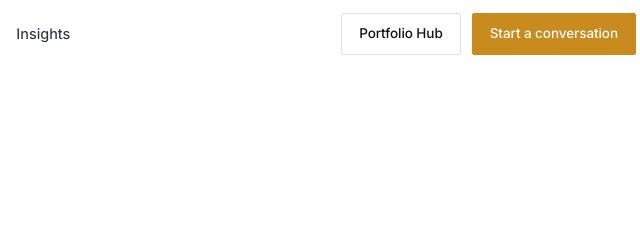
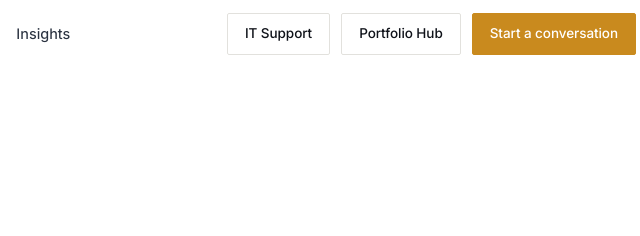
Before and after one commit to shawkyard/raidius-it-solon-software-group-mock-website, a website: page careers.html in a window 1280 px wide. Shown: the top 236 px of the page, 548-1188 px from the left. Drawn offline with Linux system fonts and the light colour scheme.

Commit message:
Support portal — part 4 of 8

```diff
--- a/careers.html
+++ b/careers.html
@@ -34,6 +34,7 @@
       <a href="insights.html">Insights</a>
     </div>
     <div class="nav-right">
+      <a class="btn btn-ghost btn-sm" href="support.html">IT Support</a>
       <a class="btn btn-ghost btn-sm" href="hub.html">Portfolio Hub</a>
       <a class="btn btn-sun btn-sm" href="founders.html#talk">Start a conversation</a>
       <button class="nav-toggle" id="navToggle" aria-label="Open menu">
@@ -132,6 +133,7 @@
   <a href="careers.html">Careers</a>
   <a href="insights.html">Insights</a>
   <a href="hub.html">Portfolio Hub</a>
+  <a href="support.html">IT Support</a>
   <a class="btn btn-sun" href="founders.html#talk">Start a conversation</a>
 </div>
 <main id="main">
@@ -223,6 +225,7 @@
           <li><a href="careers.html">Careers</a></li>
           <li><a href="insights.html">Insights</a></li>
           <li><a href="hub.html">Portfolio Hub</a></li>
+          <li><a href="support.html">IT Support</a></li>
         </ul>
       </div>
       <div>
```
Also changed, not shown: build/logo.js (added).
